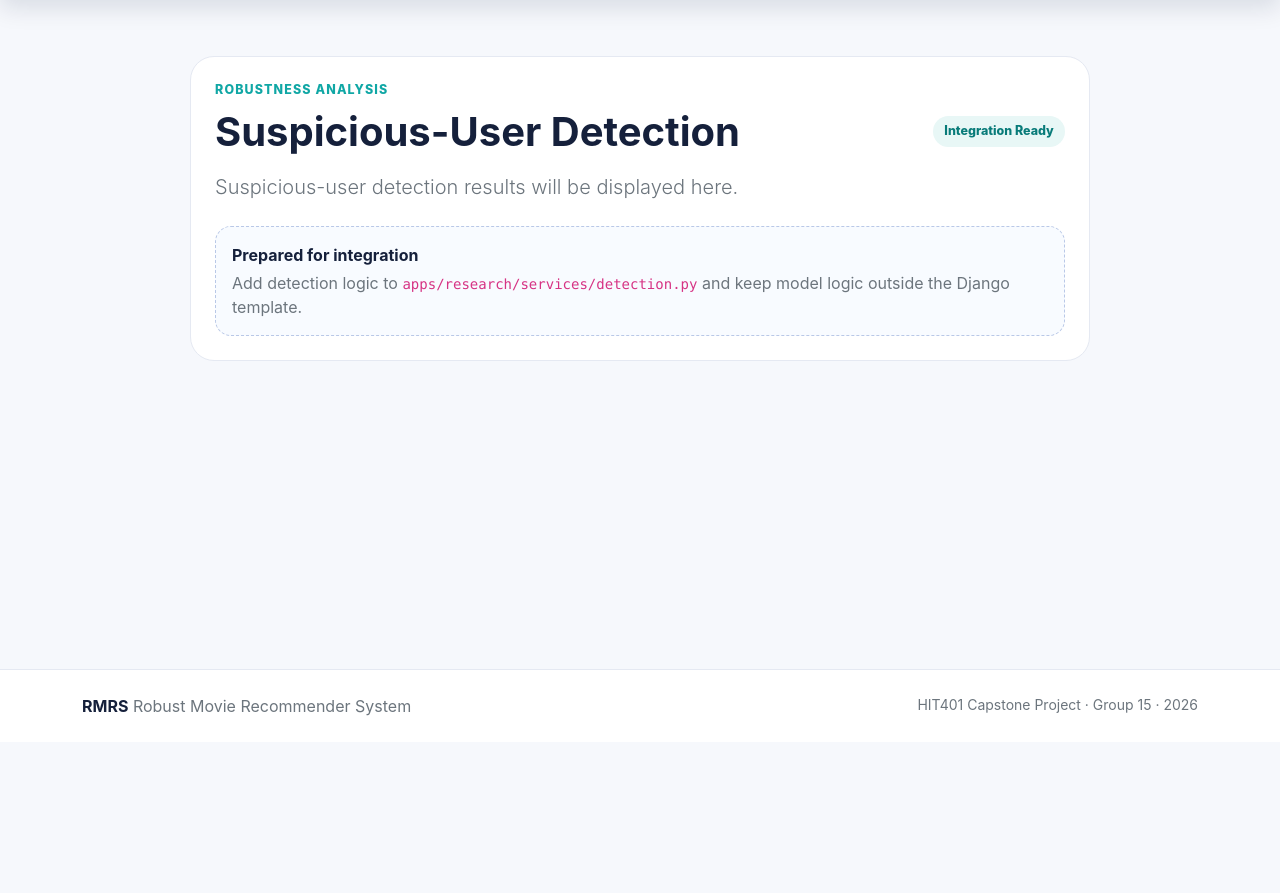
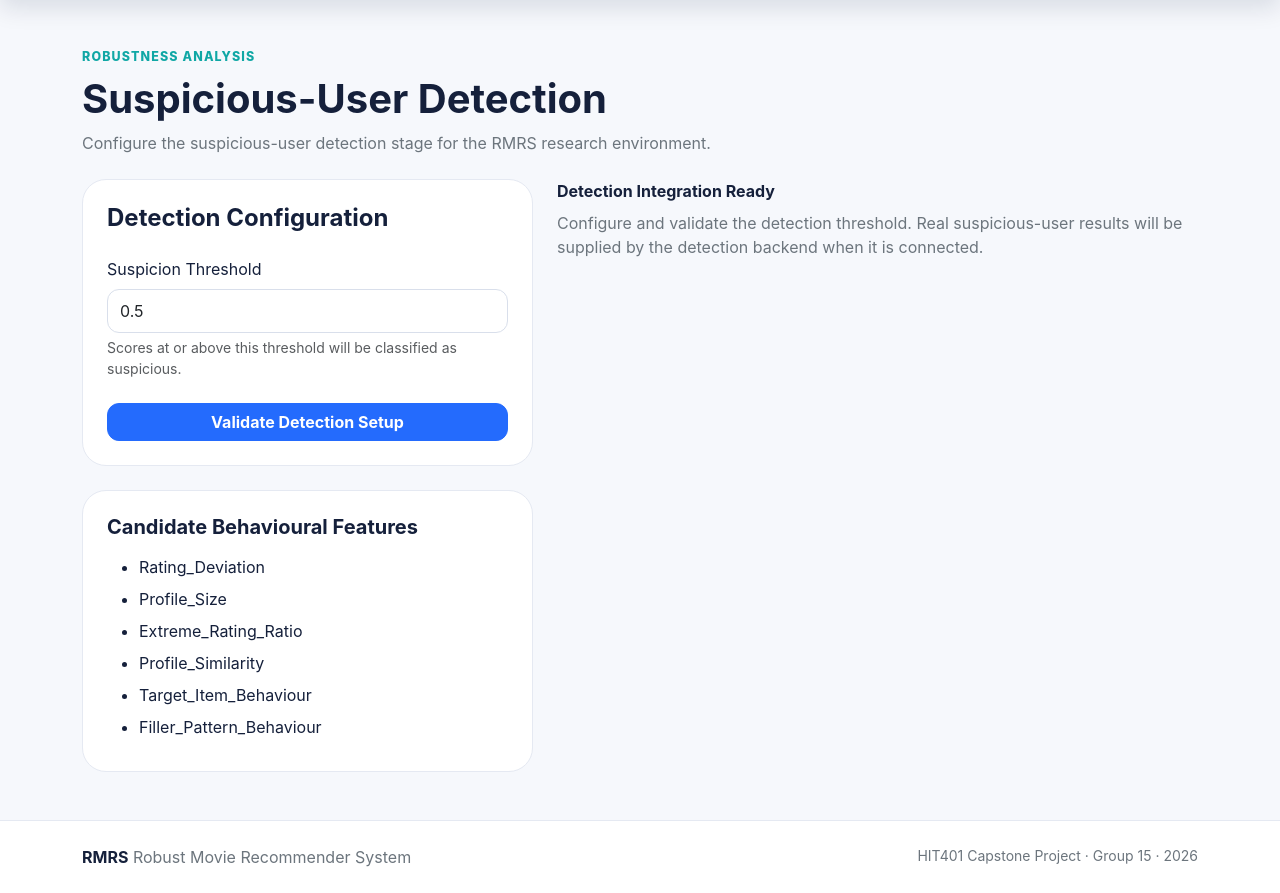
Before and after one commit to azadofficial1911-coder/robust-movie-recommender, a Django app: page /research/detection/ in a window 1280 px wide. Shown: the part 58-951 px from the top of the page. Before the commit the page ends 774 px from the top, so only its background shows below. Run offline with Django 5.2, Linux system fonts and the light colour scheme; the visitor is signed in with stand-in values (Sample User, id 1).

Commit message:
Prepare Detection integration interface

```diff
--- a/apps/research/views.py
+++ b/apps/research/views.py
@@ -7,6 +7,10 @@ from django.shortcuts import render
 from apps.movies.services.catalog import get_all_movies
 
 from .services.attacks import AttackConfig, validate_attack_config
+from .services.detection import (
+    CANDIDATE_FEATURES,
+    validate_threshold,
+)
 
 
 def staff_required(view_func):
@@ -118,10 +122,44 @@ def attack_lab(request):
 
 @staff_required
 def detection(request):
+    """
+    Staff-only interface for configuring suspicious-user detection.
+
+    Django validates the detection configuration and prepares the
+    presentation layer. The actual detector remains in the research backend.
+    """
+
+    errors = []
+    detection_requested = False
+    config_valid = False
+
+    threshold = "0.5"
+
+    if request.method == "POST":
+        detection_requested = True
+        threshold = request.POST.get("threshold", "0.5")
+
+        try:
+            threshold_value = float(threshold)
+
+            validate_threshold(threshold_value)
+
+            config_valid = True
+
+        except (TypeError, ValueError) as exc:
+            errors.append(str(exc))
+
     return render(
         request,
         "research/detection.html",
-        {"page_title": "Suspicious-User Detection", "status_label": "Integration Ready"},
+        {
+            "page_title": "Suspicious-User Detection",
+            "errors": errors,
+            "detection_requested": detection_requested,
+            "config_valid": config_valid,
+            "threshold": threshold,
+            "candidate_features": CANDIDATE_FEATURES,
+        },
     )
 
 
--- a/templates/research/detection.html
+++ b/templates/research/detection.html
@@ -1,10 +1,213 @@
 {% extends "base.html" %}
-{% block title %}Detection · RMRS{% endblock %}
+
+{% block title %}Detection | RMRS{% endblock %}
+
 {% block content %}
-<section class="page-section"><div class="container"><div class="research-placeholder mx-auto">
-    <div class="eyebrow mb-2">Robustness Analysis</div>
-    <div class="d-flex flex-wrap justify-content-between align-items-center gap-3 mb-3"><h1 class="display-6 fw-bold mb-0">{{ page_title }}</h1><span class="status-chip">{{ status_label }}</span></div>
-    <p class="lead text-secondary mb-4">Suspicious-user detection results will be displayed here.</p>
-    <div class="integration-box"><strong>Prepared for integration</strong><p class="mb-0 mt-1 text-secondary">Add detection logic to <code>apps/research/services/detection.py</code> and keep model logic outside the Django template.</p></div>
-</div></div></section>
+
+<div class="container py-5">
+
+    <div class="eyebrow mb-2">
+        ROBUSTNESS ANALYSIS
+    </div>
+
+    <h1 class="display-6 fw-bold">
+        Suspicious-User Detection
+    </h1>
+
+    <p class="text-secondary mb-4">
+        Configure the suspicious-user detection stage for the RMRS research environment.
+    </p>
+
+
+    {% if errors %}
+
+        <div class="alert alert-danger">
+
+            <strong>
+                Please check the detection configuration:
+            </strong>
+
+            <ul class="mb-0 mt-2">
+                {% for error in errors %}
+                    <li>{{ error }}</li>
+                {% endfor %}
+            </ul>
+
+        </div>
+
+    {% endif %}
+
+
+    <div class="row g-4">
+
+        <!-- Detection Configuration -->
+        <div class="col-lg-5">
+
+            <div class="profile-card">
+
+                <h2 class="h4 fw-bold mb-4">
+                    Detection Configuration
+                </h2>
+
+
+                <form method="post">
+
+                    {% csrf_token %}
+
+                    <div class="mb-4">
+
+                        <label class="form-label">
+                            Suspicion Threshold
+                        </label>
+
+                        <input
+                            class="form-control"
+                            type="number"
+                            name="threshold"
+                            min="0"
+                            max="1"
+                            step="0.01"
+                            value="{{ threshold }}"
+                            required>
+
+                        <div class="form-text">
+                            Scores at or above this threshold will be classified
+                            as suspicious.
+                        </div>
+
+                    </div>
+
+
+                    <button
+                        class="btn btn-primary w-100"
+                        type="submit">
+                        Validate Detection Setup
+                    </button>
+
+                </form>
+
+            </div>
+
+
+            <div class="profile-card mt-4">
+
+                <h2 class="h5 fw-bold mb-3">
+                    Candidate Behavioural Features
+                </h2>
+
+                <ul class="mb-0">
+
+                    {% for feature in candidate_features %}
+
+                        <li class="mb-2">
+                            {{ feature|title }}
+                        </li>
+
+                    {% endfor %}
+
+                </ul>
+
+            </div>
+
+        </div>
+
+
+        <!-- Detection Status -->
+        <div class="col-lg-7">
+
+            {% if config_valid %}
+
+                <div class="profile-card">
+
+                    <div class="eyebrow mb-2">
+                        CONFIGURATION VALID
+                    </div>
+
+                    <h2 class="h4 fw-bold">
+                        Detection Configuration Validated
+                    </h2>
+
+                    <p class="text-secondary">
+                        The detection threshold is valid and the interface
+                        is ready to receive results from the detection backend.
+                    </p>
+
+
+                    <dl class="row mb-0">
+
+                        <dt class="col-sm-5">
+                            Suspicion Threshold
+                        </dt>
+
+                        <dd class="col-sm-7">
+                            {{ threshold }}
+                        </dd>
+
+                        <dt class="col-sm-5">
+                            Result Structure
+                        </dt>
+
+                        <dd class="col-sm-7">
+                            User ID, Suspicion Score, Status
+                        </dd>
+
+                    </dl>
+
+                </div>
+
+
+                <div class="integration-notice mt-4">
+
+                    <strong>
+                        Detection Backend Integration Pending
+                    </strong>
+
+                    <p class="mb-0 mt-2 text-secondary">
+                        Users analysed, suspicious-user counts, suspicion
+                        scores and classification results will appear here
+                        when the final detector is connected.
+                    </p>
+
+                </div>
+
+
+            {% elif detection_requested %}
+
+                <div class="integration-notice">
+
+                    <strong>
+                        Detection Configuration Pending
+                    </strong>
+
+                    <p class="mb-0 mt-2 text-secondary">
+                        Correct the configuration values and try again.
+                    </p>
+
+                </div>
+
+
+            {% else %}
+
+                <div class="integration-notice">
+
+                    <strong>
+                        Detection Integration Ready
+                    </strong>
+
+                    <p class="mb-0 mt-2 text-secondary">
+                        Configure and validate the detection threshold.
+                        Real suspicious-user results will be supplied by
+                        the detection backend when it is connected.
+                    </p>
+
+                </div>
+
+            {% endif %}
+
+        </div>
+
+    </div>
+
+</div>
+
 {% endblock %}
```
